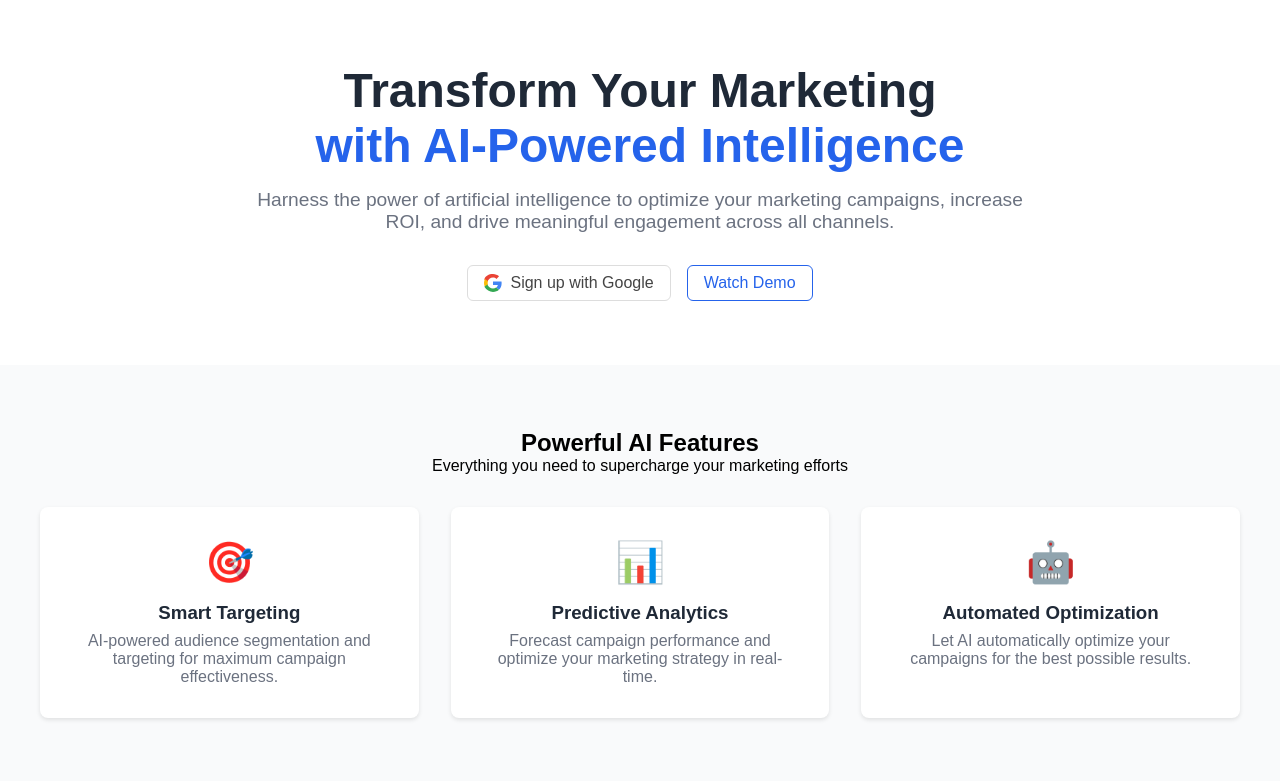
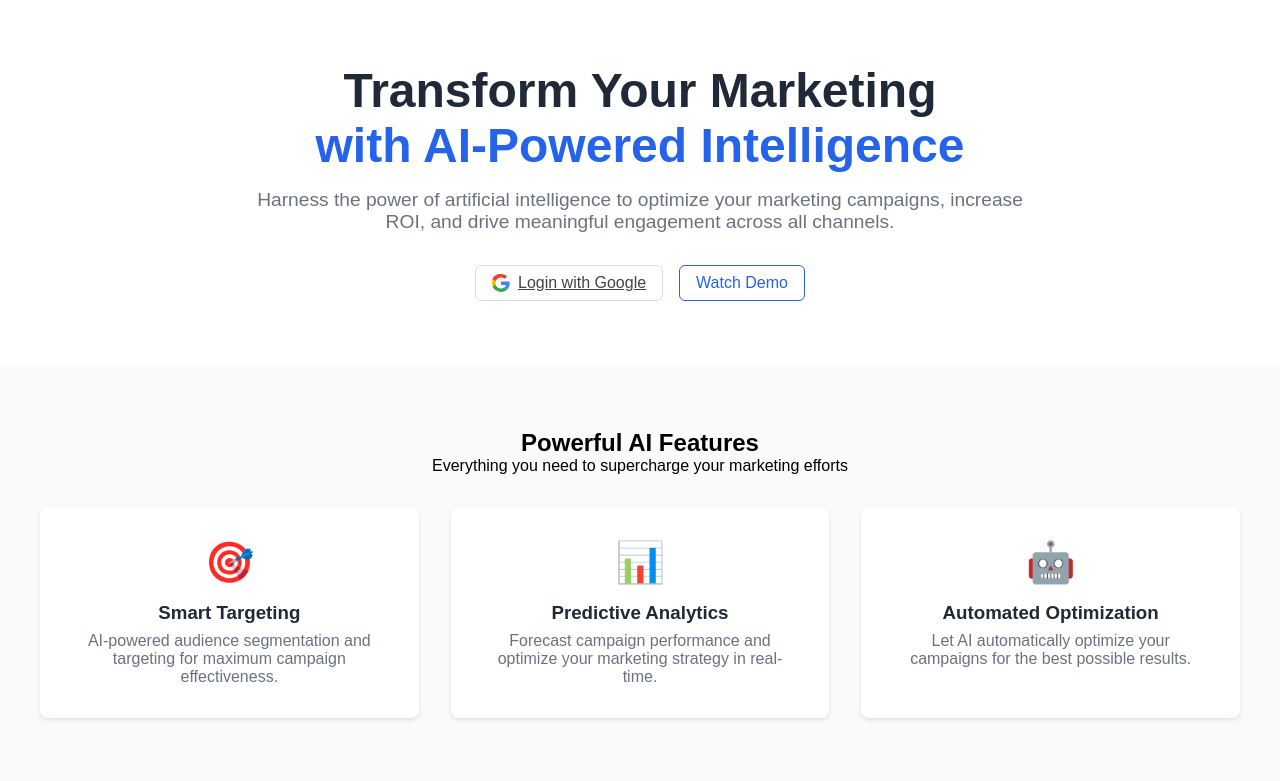
Before and after one commit to TejeswarReddy03/marketingforai, a Flask app: page / in a window 1280 px wide. Shown: the part 69-850 px from the top of the page. Run offline with Flask 2, Linux system fonts and the light colour scheme.

Commit message:
Update index.html

```diff
--- a/templates/index.html
+++ b/templates/index.html
@@ -290,10 +290,10 @@
                 increase ROI, and drive meaningful engagement across all channels.
             </p>
             <div class="button-group">
-                <button class="btn btn-google">
-                    <span class="google-icon"></span>
-                    Sign up with Google
-                </button>
+                <a href="{{ url_for('login') }}" class="btn btn-google">
+                        <span class="google-icon"></span>
+                        Login with Google
+                    </a>
                 <button class="btn btn-secondary">Watch Demo</button>
             </div>
         </div>
```
